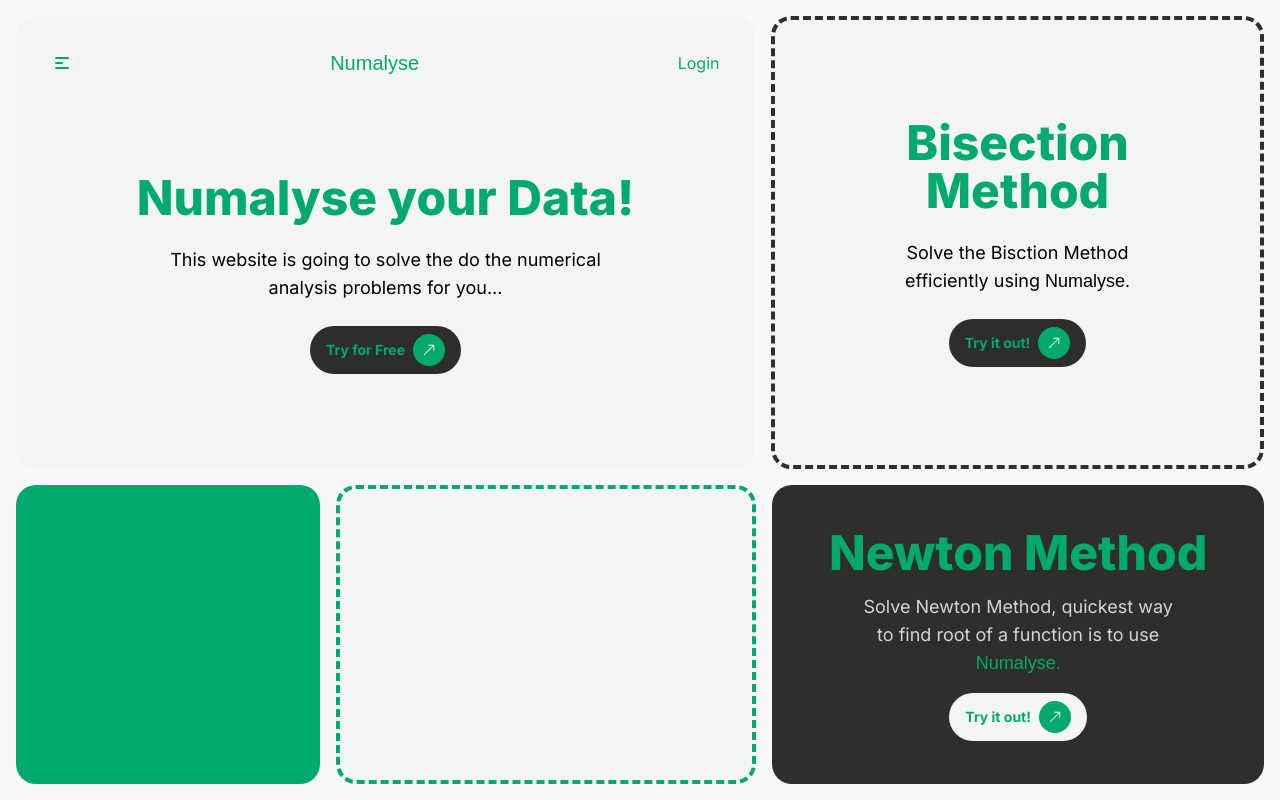
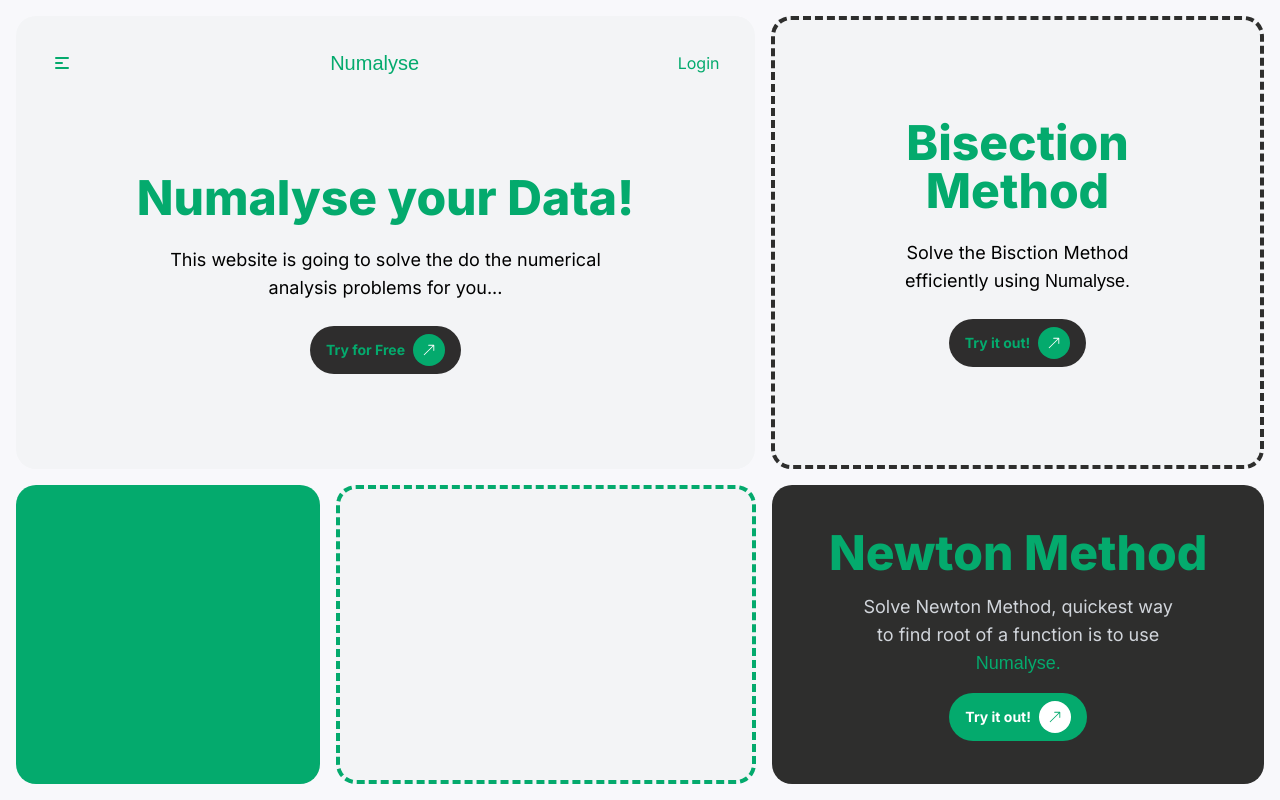
Before and after one commit to Hammadulhaq123/Numalyse, a Next.js app: page / in a window 1280 px wide. Built offline with nearby package versions, Linux system fonts and the light colour scheme; a web font is replaced by a local one.

Commit message:
Updated styling of the Newton.js file this is not the yet complete it is just a dummy for now we are going to change it later

```diff
--- a/components/Newton.js
+++ b/components/Newton.js
@@ -14,10 +14,10 @@ const Newton = () => {
             <p className="w-8/12 text-center text-gray-300 text-lg font-normal">
                 Solve Newton Method, quickest way to find root of a function is to use <span className={`${supreme.className} text-[#04aa6d]`}>Numalyse.</span>
             </p>
-            <Link href="/solve/bisection-method" className="w-auto bg-gray-100 text-[#04aa6d] text-sm font-bold rounded-full h-12 py-2 px-4 flex items-center gap-2 justify-between">
+            <Link href="/solve/bisection-method" className="w-auto bg-[#04aa6d] text-[#fff] text-sm font-bold rounded-full h-12 py-2 px-4 flex items-center gap-2 justify-between">
                 Try it out!
-                <span className='w-8 h-8 bg-[#04aa6d] rounded-full flex justify-center items-center'>
-                    <BsArrowUpRight className='text-white' />
+                <span className='w-8 h-8 bg-[#fff] rounded-full flex justify-center items-center'>
+                    <BsArrowUpRight className='text-[#04aa6d]' />
                 </span>
 
 
```
